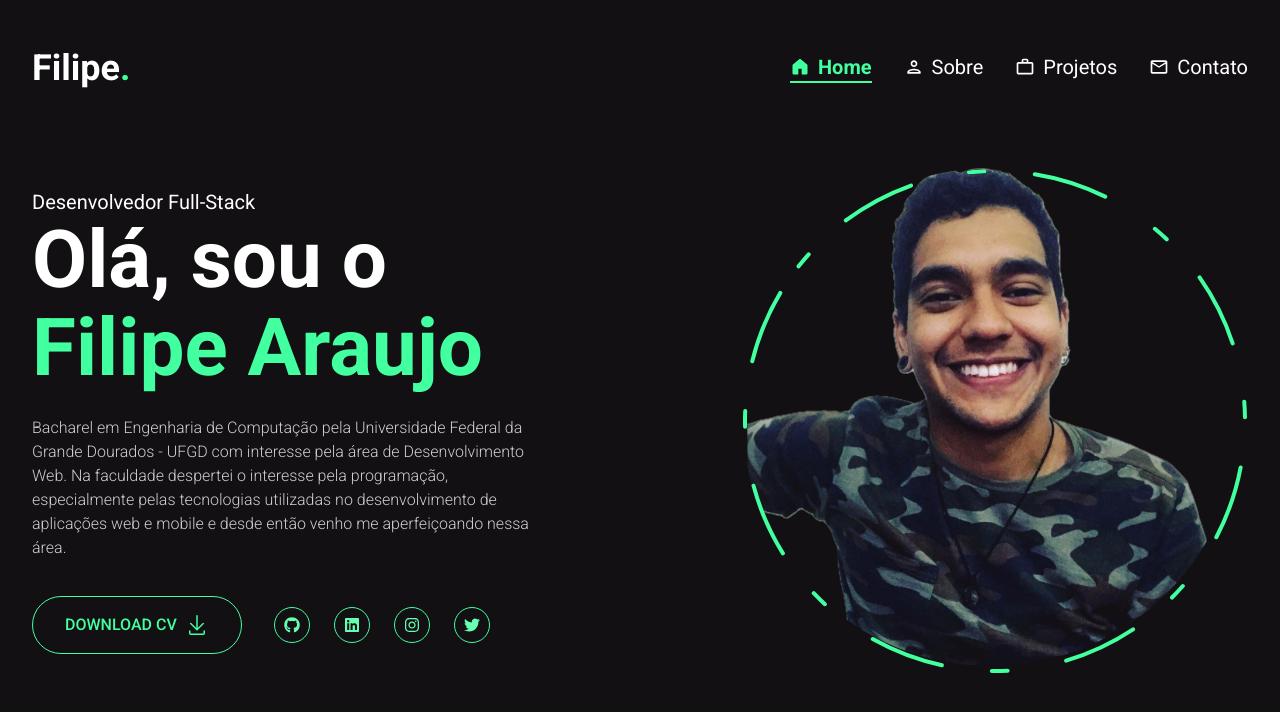
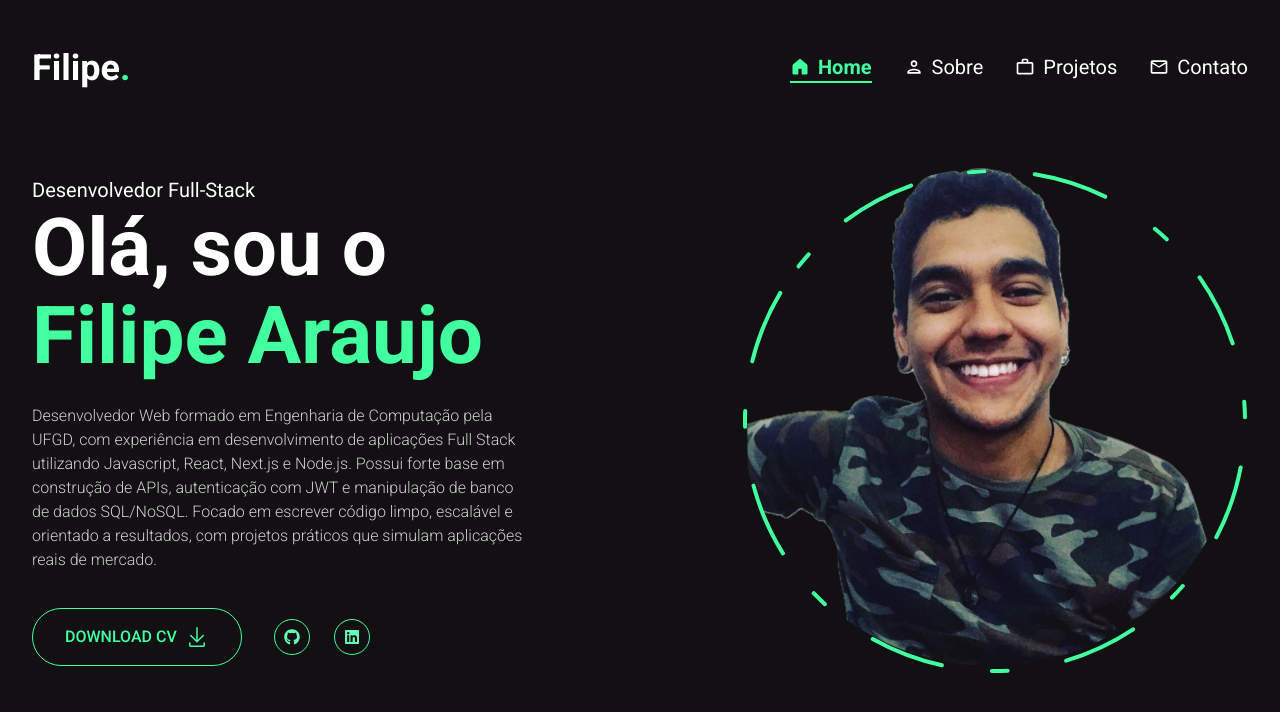
Before and after one commit to lipearaujo/portfolio, a Next.js app: page / in a window 1280 px wide. Shown: the top 712 px of the page. Built offline with nearby package versions, Linux system fonts and the light colour scheme.

Commit message:
Atualizaçoes

```diff
--- a/src/app/about/page.tsx
+++ b/src/app/about/page.tsx
@@ -16,7 +16,7 @@ const aboutMe = [
     experience: "1 Ano",
     phone: "(+55) 67 99977-3545",
     github: "github.com/lipearaujo",
-    email: "filipecensi@hotmail.com",
+    email: "lipecensi@gmail.com",
     languages: "Português, Inglês",
   },
 ];
--- a/src/app/contact/page.tsx
+++ b/src/app/contact/page.tsx
@@ -15,7 +15,7 @@ const infos = [
   {
     icon: <FaEnvelope />,
     title: "Email",
-    description: "filipecensi@hotmail.com",
+    description: "lipecensi@gmail.com",
   },
   {
     icon: <FaMapMarkerAlt />,
--- a/src/app/page.tsx
+++ b/src/app/page.tsx
@@ -18,12 +18,13 @@ export default function Home() {
               <span className="text-[#42ffa0]">Filipe Araujo</span>
             </h1>
             <p className="max-w-[500px] mb-9 text-white/80 font-[300]">
-              Bacharel em Engenharia de Computação pela Universidade Federal da
-              Grande Dourados - UFGD com interesse pela área de Desenvolvimento
-              Web. Na faculdade despertei o interesse pela programação,
-              especialmente pelas tecnologias utilizadas no desenvolvimento de
-              aplicações web e mobile e desde então venho me aperfeiçoando nessa
-              área.
+              Desenvolvedor Web formado em Engenharia de Computação pela UFGD,
+              com experiência em desenvolvimento de aplicações Full Stack
+              utilizando Javascript, React, Next.js e Node.js. Possui forte base
+              em construção de APIs, autenticação com JWT e manipulação de banco
+              de dados SQL/NoSQL. Focado em escrever código limpo, escalável e
+              orientado a resultados, com projetos práticos que simulam
+              aplicações reais de mercado.
             </p>
 
             <div className="flex flex-col sm:flex-row items-center gap-8">
--- a/src/components/Social.tsx
+++ b/src/components/Social.tsx
@@ -11,8 +11,6 @@ const socials = [
     icon: <FaLinkedin />,
     path: "https://www.linkedin.com/in/marcos-filipe-censi-de-araujo-337486136/",
   },
-  { icon: <FaInstagram />, path: "https://www.instagram.com/lipecensi/" },
-  { icon: <FaTwitter />, path: "https://x.com/lipearaujo97" },
 ];
 
 const Social = (props: Props) => {
@@ -21,7 +19,7 @@ const Social = (props: Props) => {
       {socials.map((social, index) => {
         return (
           <Link
-          key={index}
+            key={index}
             href={social.path}
             className="w-9 h-9 text-[#66ffb2] border border-[#42ffa0] rounded-full flex justify-center items-center hover:text-[#121012] hover:bg-[#42ffa0] hover:transition-all duration-500"
           >
```
